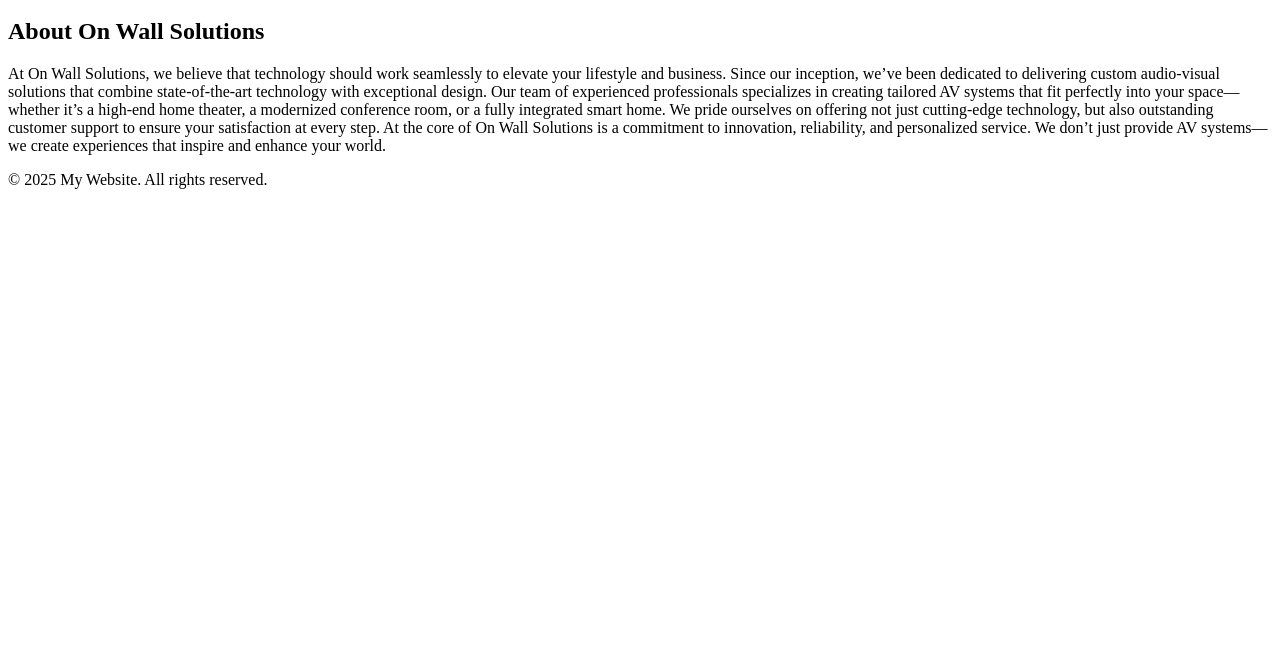
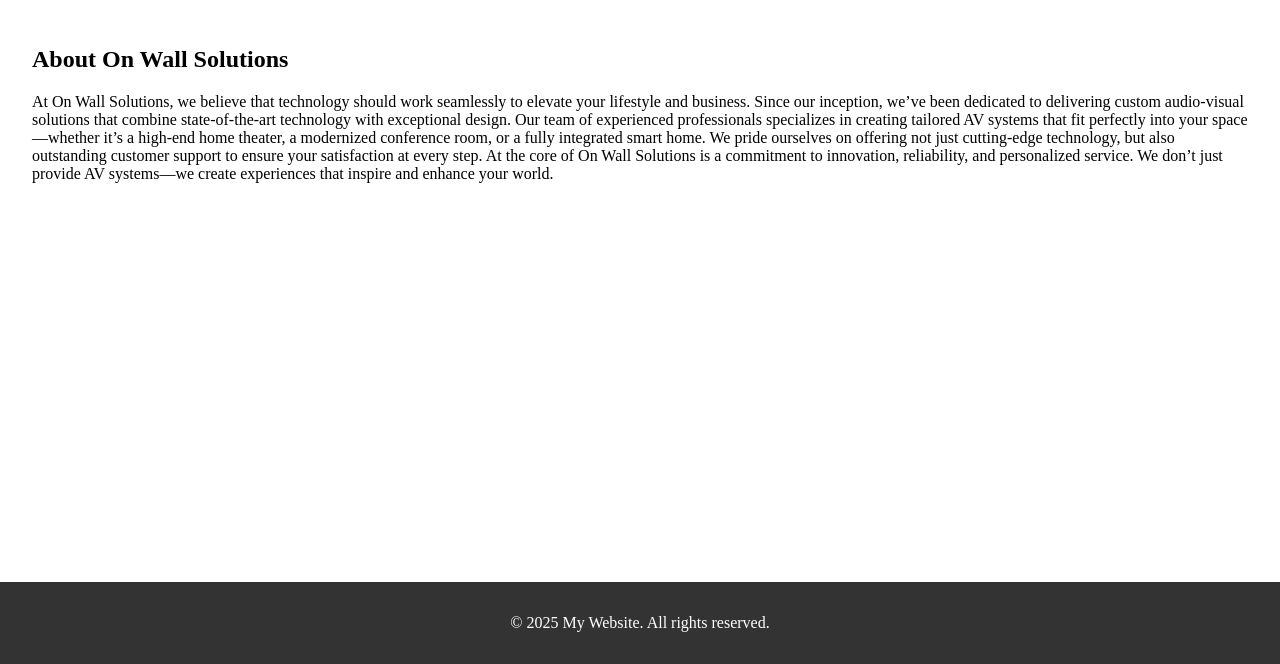
Before and after one commit to tsuydam/On-Wall-Solutions, a plain HTML site: page about.html in a window 1280 px wide. Shown: the part 136-800 px from the top of the page. Drawn offline with Linux system fonts and the light colour scheme.

Commit message:
Update about.html

```diff
--- a/about.html
+++ b/about.html
@@ -4,7 +4,7 @@
     <meta charset="UTF-8">
     <meta name="viewport" content="width=device-width, initial-scale=1.0">
     <title>About</title>
-    <link rel="stylesheet" href="../OnWall Web/styles/general.css">
+    <link rel="stylesheet" href="../styles/general.css">
 </head>
 <body>
     <header>
```
